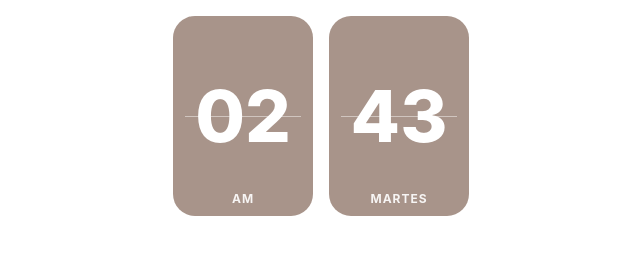
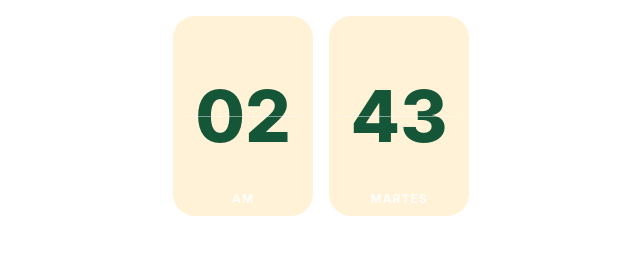
Before and after one commit to mauricio119/come-bien-reloj, a plain HTML site: page index.html in a window 1280 px wide. Shown: the whole page, without its empty margins (319-959 px from the left). Drawn offline with Linux system fonts and the light colour scheme.

Commit message:
Update styles.css

```diff
--- a/styles.css
+++ b/styles.css
@@ -1,7 +1,7 @@
 :root{
   --bg: transparent;
-  --card: #a8948a;          /* taupe como referencia */
-  --text: #ffffff;
+  --card: #FFF2D6;          /* taupe como referencia */
+  --text: #155638;
   --radius: 22px;
 }
 
```
